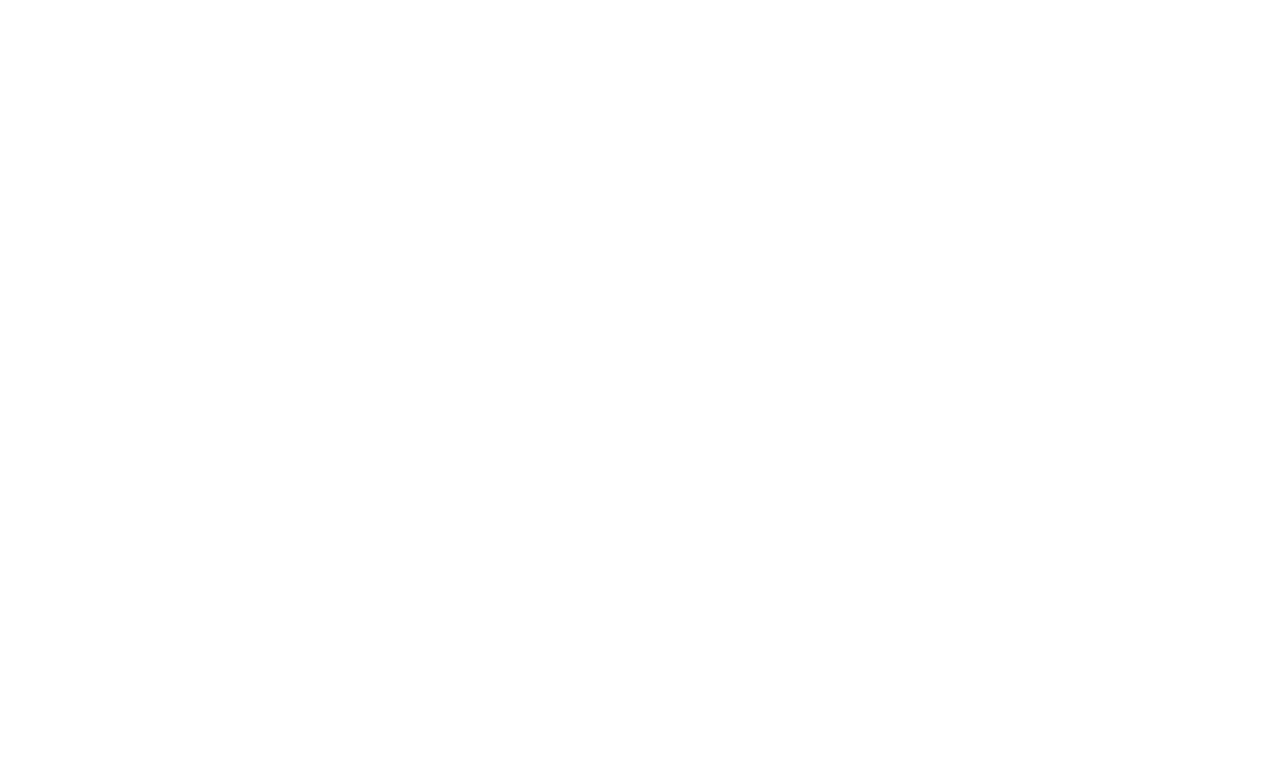
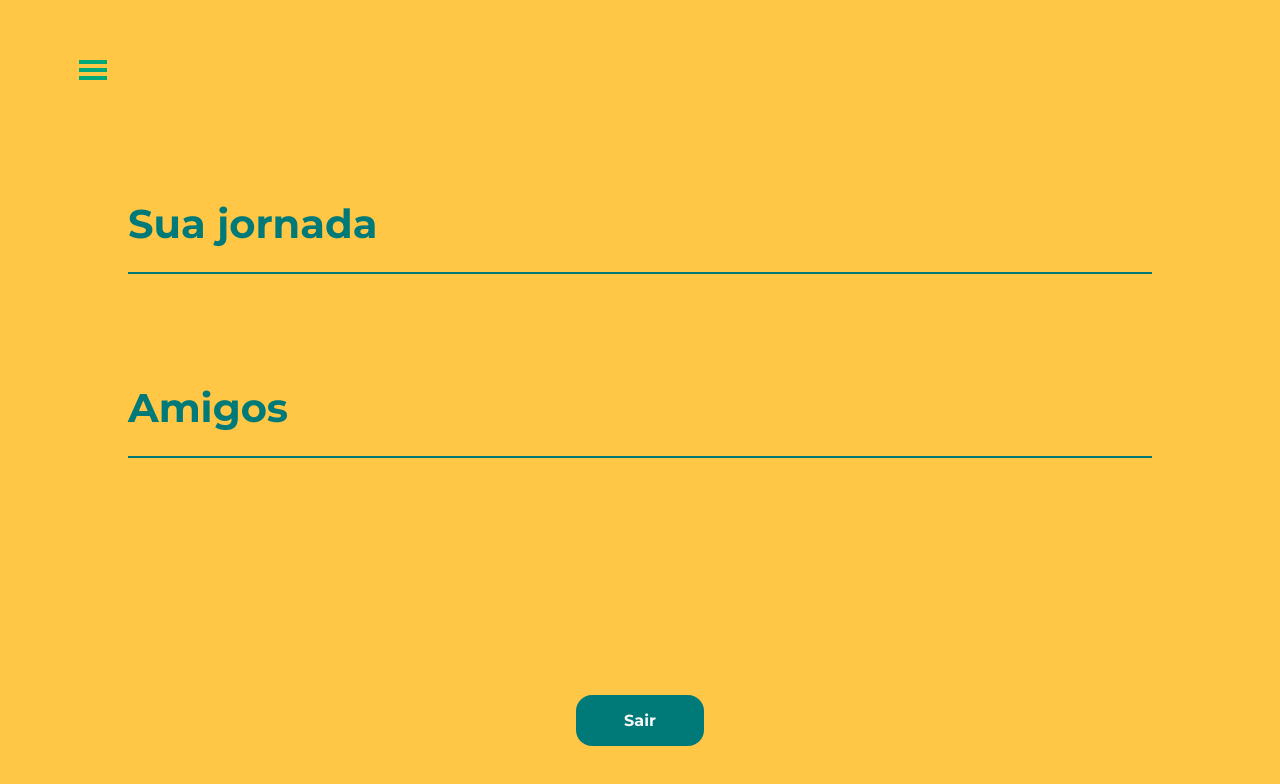
Before and after one commit to GustavoGaldino/FinAumente, a React (Create React App) app in the folder app/: page /hamburguer in a window 1280 px wide. Before the commit this address had no page. Shown: the top 784 px of the page. Built offline with nearby package versions, Linux system fonts and the light colour scheme; the HTML template or start-up script is replaced by a standard one.

Commit message:
Added hamburguer page

```diff
--- a/app/src/App.js
+++ b/app/src/App.js
@@ -7,6 +7,7 @@
 
 
 import './assets/styles/global.css'
+import Hamburguer from './Pages/Hamburguer/Hamburguer'
 
 function App() {
 	return (
@@ -16,6 +17,7 @@
 				<Route path="/register" element={ <Register /> } />
 				<Route path="/login" element={ <Login /> } />
 				<Route path="/journey" element={ <Journey /> } />
+				<Route path="/hamburguer" element={ <Hamburguer /> } />
 			</Routes>
 		</Router>
 	);
--- /dev/null
+++ b/app/src/Pages/Hamburguer/Hamburguer.css
@@ -0,0 +1,30 @@
+.hr {
+    height: 2px;
+    background-color: var(--blue-darker);
+    width: 80vw;
+    margin-top: 1.5rem;
+}
+
+.hamburguer-container{
+    display: flex;
+    flex-direction: column;
+    width: 100vw;
+    height: 100vh;
+    justify-content: space-around;
+    align-items: center;
+    background-color: var(--yellow-font);
+}
+
+.hamburguer-container h1{
+    font-size: 2.5rem;
+    color: var(--blue-darker);
+}
+
+.leave-btn{
+    margin-top: 8rem;
+    padding: 1rem 3rem;
+    color: var(--white-text);
+    background-color: var(--blue-darker);
+    border-radius: 1rem;
+    font-weight: bold;
+}
--- /dev/null
+++ b/app/src/Pages/Hamburguer/Hamburguer.js
@@ -0,0 +1,39 @@
+import './Hamburguer.css'
+
+import { Link } from 'react-router-dom';
+
+import { GiHamburgerMenu } from 'react-icons/gi';
+
+const Hamburguer = () => {
+    return (
+        <div className="hamburguer-container">
+            <div className="hamburguer-div">
+                <Link to="/journey">
+                    <GiHamburgerMenu
+                        color="#00A778"
+                        size="2rem"
+                    />
+                </Link>
+            </div>
+            <div>
+                <Link to="/journey">
+                    <h1>Sua jornada</h1>
+                </Link>
+                <div className="hr" />
+            </div>
+            <div>
+                <Link to="/friends">
+                    <h1>Amigos</h1>
+                </Link>
+                <div className="hr" />
+            </div>
+            <div className="leave-btn">
+                <Link to="/">
+                    <button>Sair</button>
+                </Link>
+            </div>
+        </div>
+    );
+}
+
+export default Hamburguer
--- a/app/src/Pages/Journey/Journey.css
+++ b/app/src/Pages/Journey/Journey.css
@@ -8,7 +8,7 @@
     background-color: var(--blue-darker);
 }
 
-.hamburguer-container{
+.hamburguer-div{
     width: 88vw;
 }
 
--- a/app/src/Pages/Journey/Journey.js
+++ b/app/src/Pages/Journey/Journey.js
@@ -15,7 +15,7 @@
 const Journey = () => {
     return(
         <div className="journey-container">
-            <div className="hamburguer-container">
+            <div className="hamburguer-div">
                 <Link to="/hamburguer">
                     <GiHamburgerMenu
                         color="#FFC745"
--- a/app/src/assets/styles/global.css
+++ b/app/src/assets/styles/global.css
@@ -26,4 +26,5 @@
 
 a {
     all: unset;
+    cursor: pointer;
 }
```
